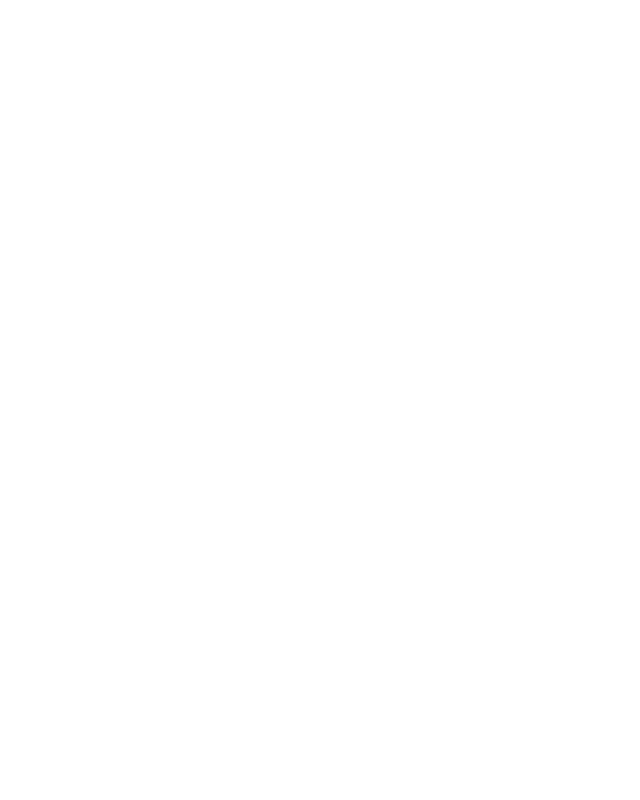
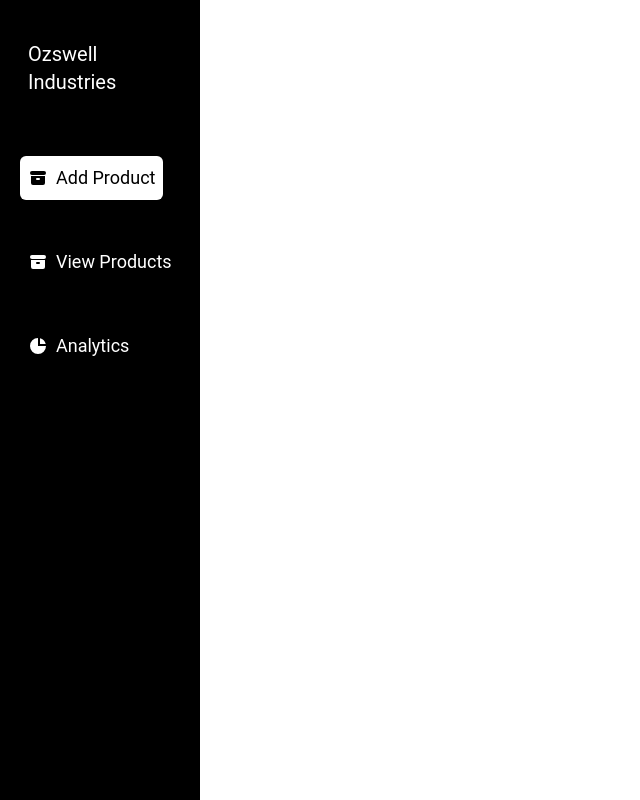
Before and after one commit to governedbyprudence/ecomPortfolio, a React (Vite) app: page /admin/dashboard in a window 1280 px wide. Before the commit this address had no page. Shown: the whole page, without its empty margins (0-640 px from the left). Built offline with nearby package versions, Linux system fonts and the light colour scheme.

Commit message:
added navbar to admin dashboard

```diff
--- a/src/App.jsx
+++ b/src/App.jsx
@@ -13,6 +13,7 @@ import SingleProductPage from "./core/routes/singleProduct";
 import { ThemeProvider } from "@material-tailwind/react";
 import ContactPage from "./core/routes/contactpage";
 import LoginPage from "./admin/routes/login";
+import DashboardPage from "./admin/routes/dashboard";
 
 export default function App() {
   const queryClient = new QueryClient();
@@ -28,6 +29,7 @@ export default function App() {
       <Route path="/contact" element={<ContactPage/>}></Route>
 
         <Route path="admin/login" element={<LoginPage/>}></Route>
+        <Route path="admin/dashboard" element={<DashboardPage/>}></Route>
 
     </Routes>
    </Router>
--- a/src/admin/routes/dashboard.jsx
+++ b/src/admin/routes/dashboard.jsx
@@ -0,0 +1,37 @@
+import {HiChartPie,HiArchive} from 'react-icons/hi';
+import { useState } from 'react';
+const DashboardPage = ()=> {
+    const [index,setIndex] = useState(0);
+    return(
+        <div>
+             <div id="nav" className="flex flex-col bg-black text-white h-screen w-[200px] p-5">
+                <div>
+                    <h1 className="text-xl my-5 mx-2">Ozswell Industries</h1>
+                </div>
+                <ul>
+                    <li>
+                    <button onClick={()=>setIndex(0)} className={`my-10 p-2 rounded-md flex items-center ${index==0?"bg-white text-black":"text-white"} text-lg ${index!=0?"hover:text-yellow-300":""}`}>
+                        <span className="mr-2"><HiArchive size={20} /></span>
+                        <span>Add Product</span>
+                    </button>
+                    </li>
+                    <li>
+                    <button onClick={()=>setIndex(1)} className={`my-10 p-2 rounded-md flex items-center ${index==1?"bg-white text-black":"text-white"} text-lg ${index!=1?"hover:text-yellow-300":""}`}>
+                        <span className="mr-2"><HiArchive size={20} /></span>
+                        <span>View Products</span>
+                    </button>
+                    </li>
+                    <li>
+                    <button onClick={()=>setIndex(2)} className={`my-10 p-2 rounded-md flex items-center ${index==2?"bg-white text-black":"text-white"} text-lg ${index!=2?"hover:text-yellow-300":""}`}>
+                        <span className="mr-2"><HiChartPie size={20} /></span>
+                        <span>Analytics</span>
+                    </button>
+                    </li>
+
+                </ul>
+             </div>
+        </div>
+    );
+}
+
+export default DashboardPage;
```
